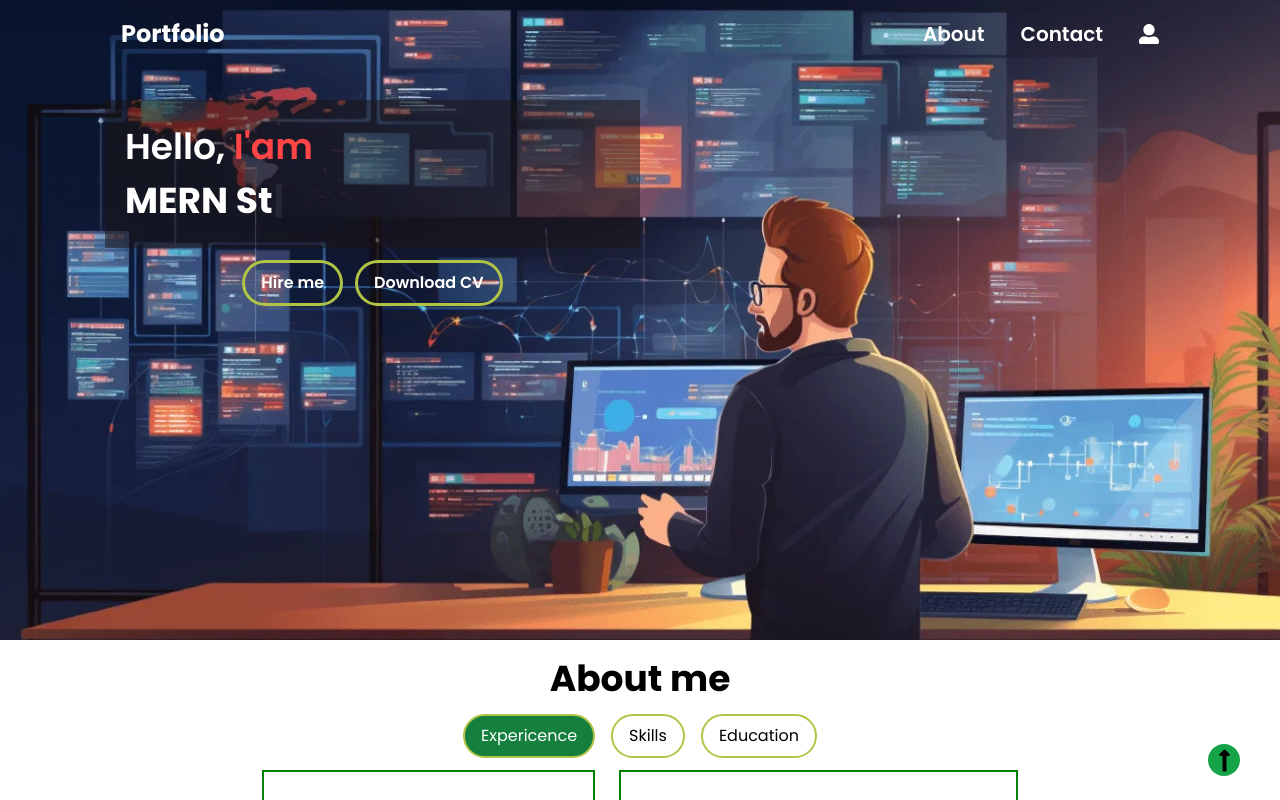
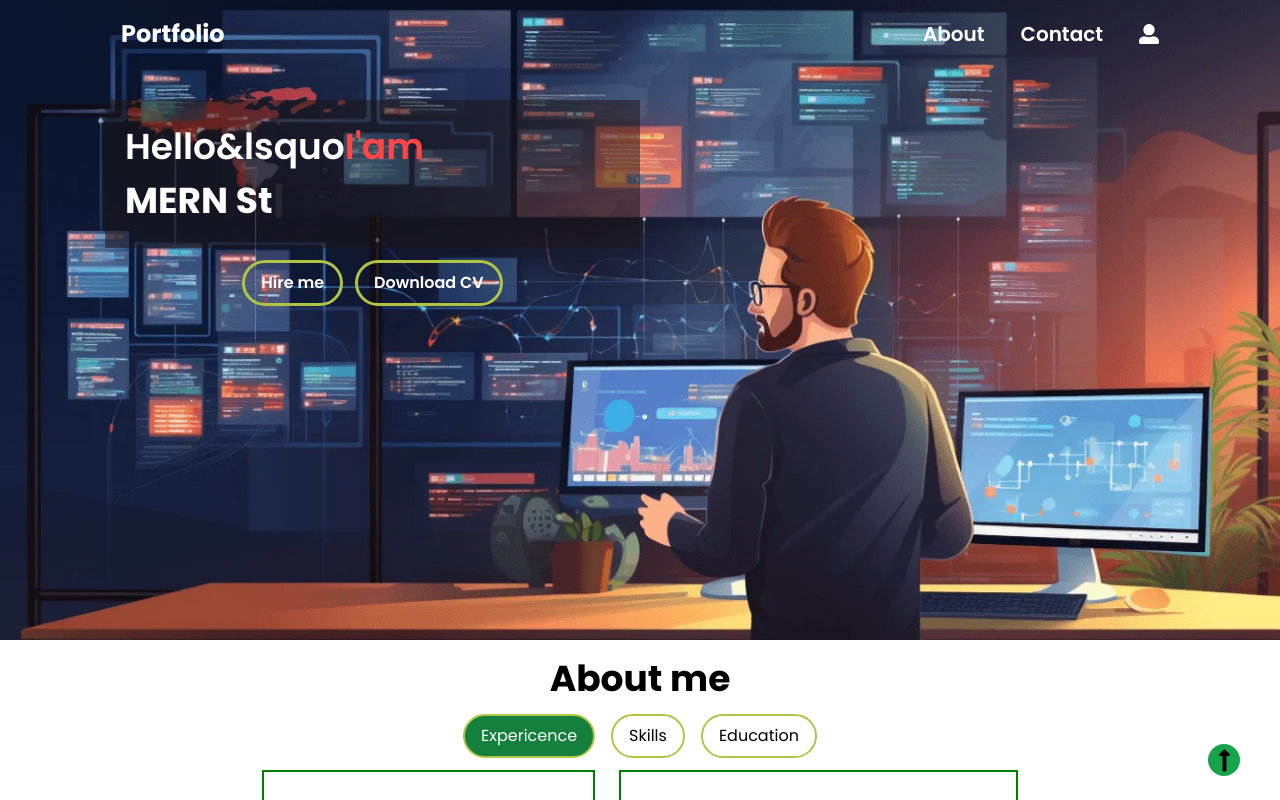
Before and after one commit to ArjunBomzan/portfolio, a Next.js app: page / in a window 1280 px wide. Shown: the top 800 px of the page. Built offline with nearby package versions, Linux system fonts and the light colour scheme.

Commit message:
vercel error

```diff
--- a/src/app/page.tsx
+++ b/src/app/page.tsx
@@ -34,7 +34,7 @@ export default function Home() {
         <div className="container">
           <div className=" w-full lg:w-[50%] mt-8 " >
             <div className=" text-white bg-[#1d1515] bg-opacity-50 p-5">
-              <p className="text-[36px] text-white font-semibold">Hello, <span className="text-[#ff4545]">I'am </span></p>
+              <p className="text-[36px] text-white font-semibold">Hello{'&lsquo'}<span className="text-[#ff4545]">I'am </span></p>
               <div className="text-[36px] font-bold">
 
                 <Typewriter
```
